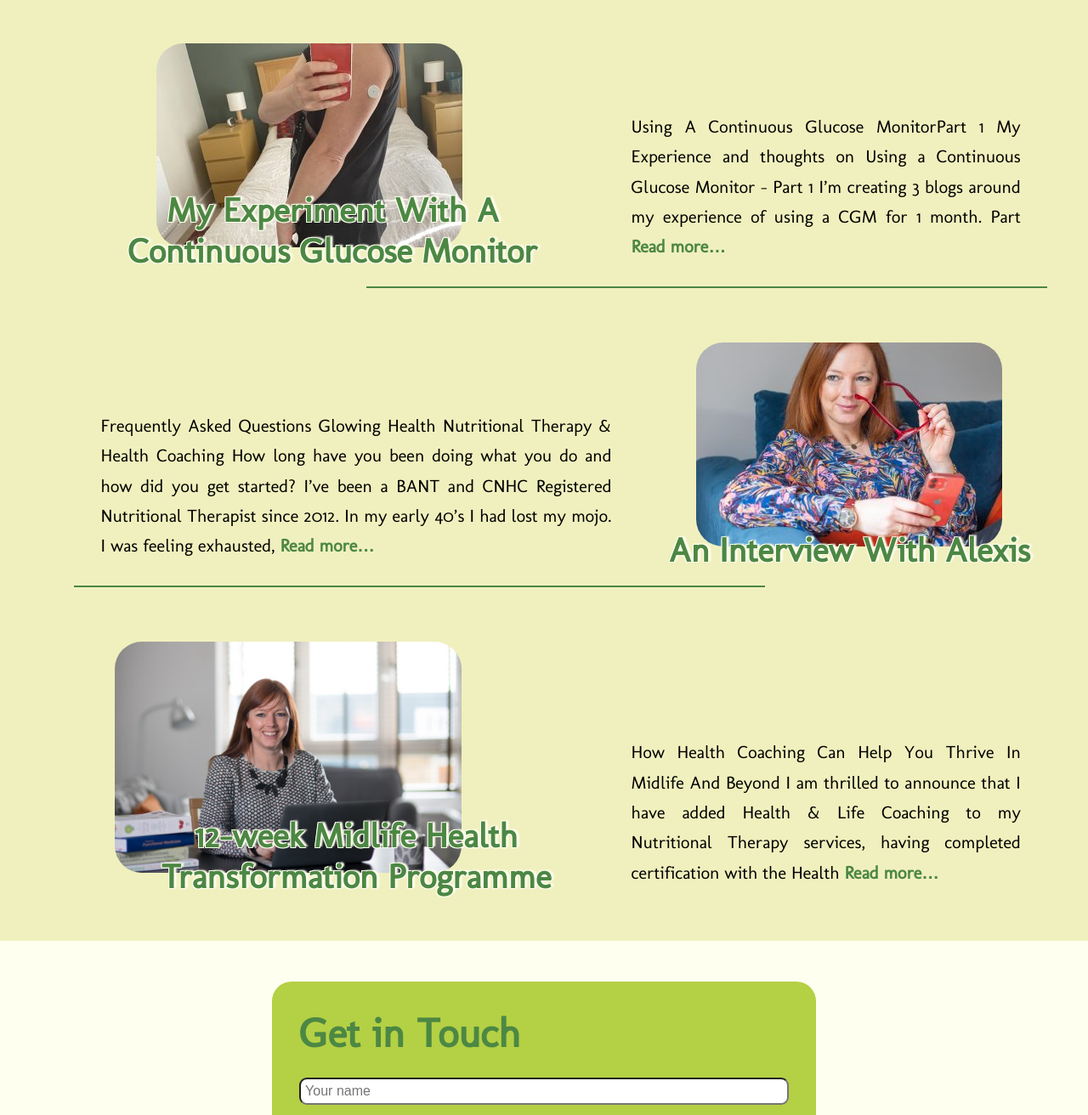
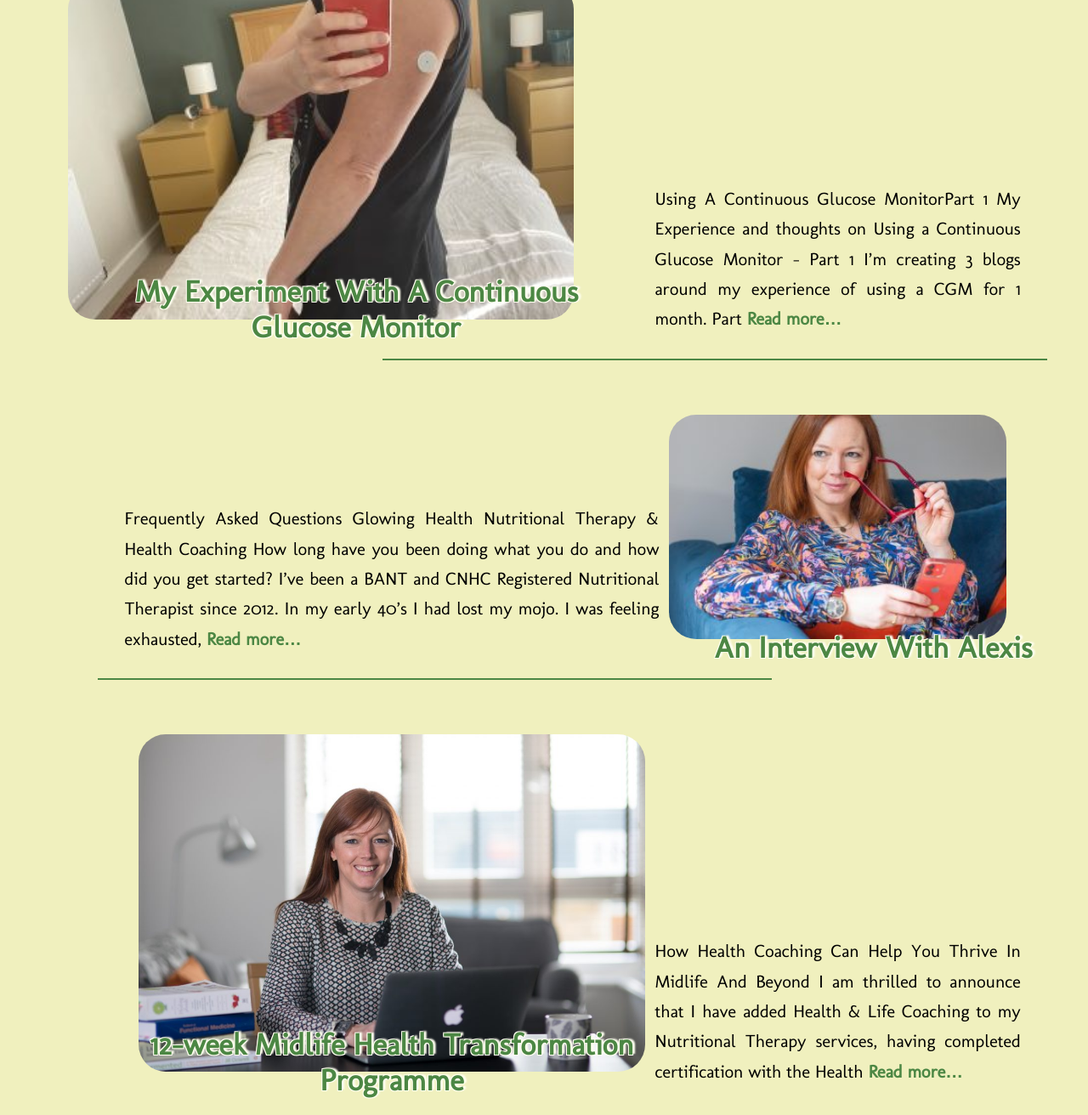
Before and after one commit to AnneCreeYates/black-nova-test, a plain HTML site: page index.html in a window 1280 px wide. Shown: the part 4614-5926 px from the top of the page at 85% size. Drawn offline with Linux system fonts and the light colour scheme.

Commit message:
in styles: moved the latest nes grid to min-width 60 em section

```diff
--- a/styles.css
+++ b/styles.css
@@ -876,7 +876,83 @@ footer {
       width: auto;
     }
 
+    .latest-news {
+      grid-template-columns: 1fr 50% 1fr;
+    }
 
+    .latest-news__h1{
+      grid-area: 1/2/2/7;
+    }
+
+    .latest-news h2 {
+      font-size: 2.2em;
+    }
+
+    .latest-news img {
+      width: 100%;
+      align-self: center;
+    }
+
+    .article-intro {
+      grid-area: 2/2/3/6;
+      text-align: center;
+    }
+
+    .entry-1 {
+      grid-area: 3/1/4/3;
+      justify-self: center;
+    }
+
+    .article-title-1 {
+      grid-area: 3/2/4/3;
+    }
+
+    .description-1 {
+      grid-area: 3/3/4/6;
+      font-size: 1.3em;
+
+    }
+
+    .one-two {
+      grid-area: 3/2/4/6;
+      width: 70%;
+      justify-self: flex-end;
+    }
+
+
+    .entry-2 {
+      grid-area: 4/3/5/6;
+      justify-self: center;
+    }
+
+    .article-title-2 {
+      grid-area: 4/4/5/6;
+    }
+
+    .description-2 {
+      grid-area: 4/2/5/4;
+      font-size: 1.3em;
+    }
+
+    .two-three {
+      grid-area: 4/2/5/7;
+      width: 70%;
+      justify-self: flex-start;
+    }
+
+    .entry-3 {
+      grid-area: 5/2/6/4;
+      width: 76%;
+    }
+
+    .article-title-3 {
+      grid-area: 5/2/6/4;
+    }
+
+    .description-3 {
+      grid-area: 5/3/6/6;
+      font-size: 1.3em;
+    }
 
   }
 
@@ -1035,7 +1111,7 @@ footer {
       grid-area: 3/3/4/5;
     }
 
-    .latest-news {
+    /* .latest-news {
       grid-template-columns: 1fr 50% 1fr;
     }
 
@@ -1103,7 +1179,7 @@ footer {
     .description-3 {
       grid-area: 5/3/6/6;
       font-size: 1.3em;
-    }
+    } */
 
     footer {
       grid-template-columns: repeat(5, 1fr);
```
